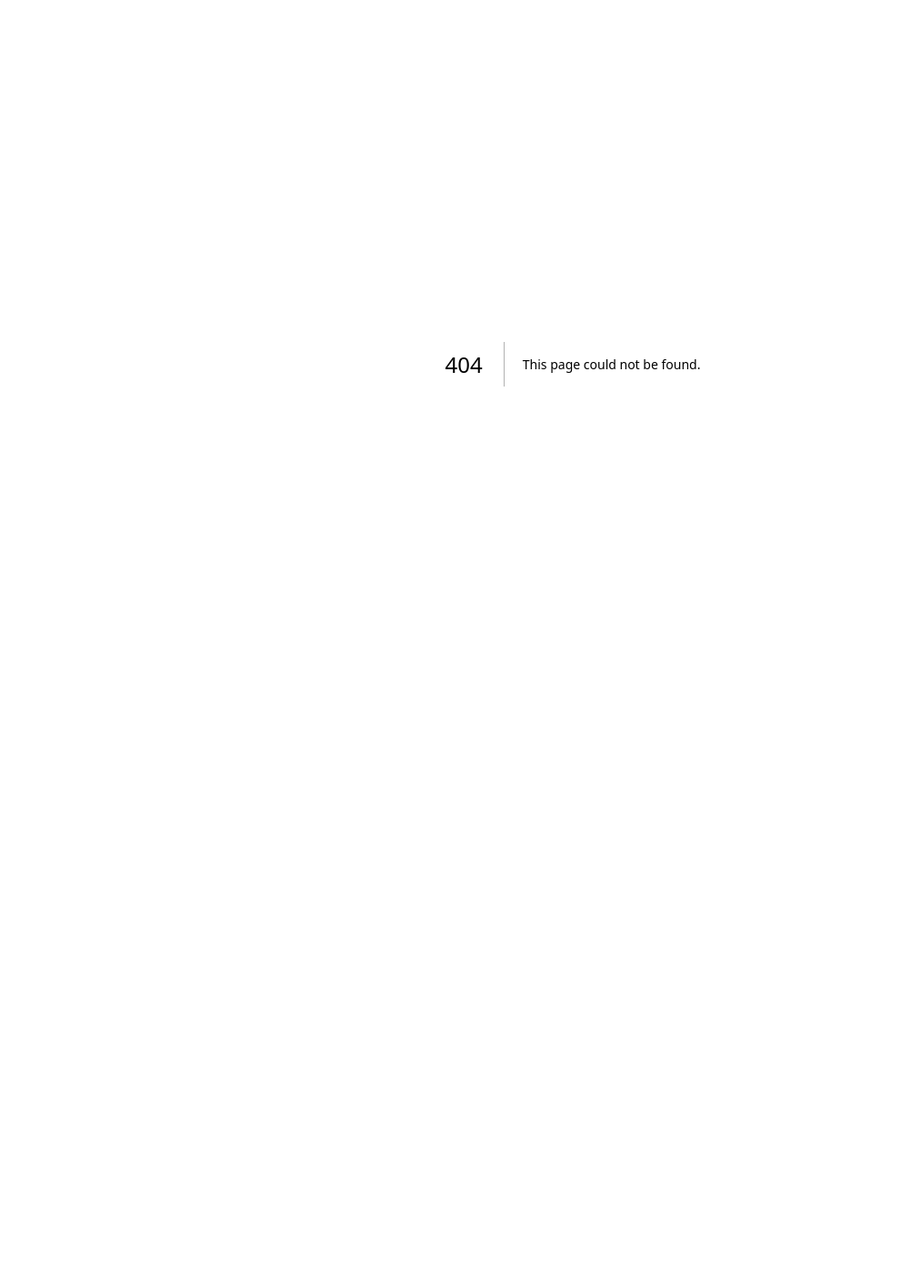
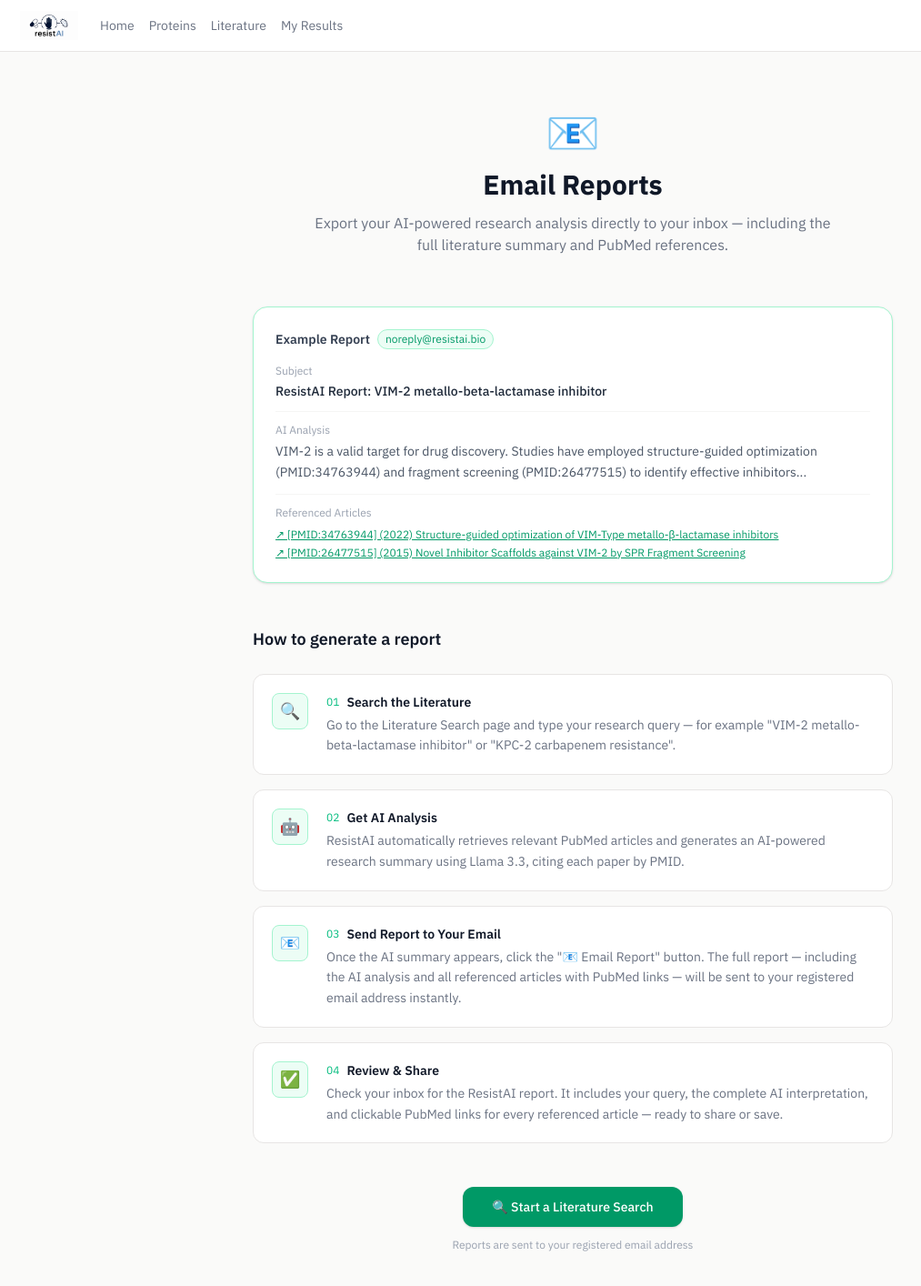
Before and after one commit to kagansaglam/resistai-web, a Next.js app: page /dashboard/report in a window 1280 px wide. Before the commit this address had no page. Shown: the top 1414 px of the page at 91% size, without its empty margins (10-1023 px from the left). Before the commit the page ends 800 px from the top, so only its background shows below. Built offline with nearby package versions, Linux system fonts and the light colour scheme.

Commit message:
feat: add email report page + activate homepage link

```diff
--- /dev/null
+++ b/app/dashboard/report/page.js
@@ -0,0 +1,119 @@
+'use client'
+import Link from 'next/link'
+import { useRouter } from 'next/navigation'
+
+const steps = [
+  {
+    number: '01',
+    title: 'Search the Literature',
+    description: 'Go to the Literature Search page and type your research query — for example "VIM-2 metallo-beta-lactamase inhibitor" or "KPC-2 carbapenem resistance".',
+    icon: '🔍',
+  },
+  {
+    number: '02',
+    title: 'Get AI Analysis',
+    description: 'ResistAI automatically retrieves relevant PubMed articles and generates an AI-powered research summary using Llama 3.3, citing each paper by PMID.',
+    icon: '🤖',
+  },
+  {
+    number: '03',
+    title: 'Send Report to Your Email',
+    description: 'Once the AI summary appears, click the "📧 Email Report" button. The full report — including the AI analysis and all referenced articles with PubMed links — will be sent to your registered email address instantly.',
+    icon: '📧',
+  },
+  {
+    number: '04',
+    title: 'Review & Share',
+    description: 'Check your inbox for the ResistAI report. It includes your query, the complete AI interpretation, and clickable PubMed links for every referenced article — ready to share or save.',
+    icon: '✅',
+  },
+]
+
+export default function ReportPage() {
+  const router = useRouter()
+
+  return (
+    <div className="min-h-screen bg-stone-50">
+      {/* Nav */}
+      <nav className="bg-white border-b border-stone-200 px-8 py-3 flex items-center justify-between">
+        <div className="flex items-center gap-6">
+          <Link href="/" className="flex items-center gap-2">
+            <img src="/logo.png" alt="ResistAI" className="h-8 w-auto" />
+          </Link>
+          <div className="flex gap-4 text-sm text-gray-500">
+            <Link href="/" className="hover:text-gray-900 transition">Home</Link>
+            <Link href="/dashboard" className="hover:text-gray-900 transition">Proteins</Link>
+            <Link href="/dashboard/search" className="hover:text-gray-900 transition">Literature</Link>
+            <Link href="/dashboard/results" className="hover:text-gray-900 transition">My Results</Link>
+          </div>
+        </div>
+      </nav>
+
+      <div className="max-w-3xl mx-auto px-8 py-16">
+        {/* Header */}
+        <div className="text-center mb-14">
+          <span className="text-5xl mb-4 block">📧</span>
+          <h1 className="text-3xl font-bold text-gray-900 mb-3">Email Reports</h1>
+          <p className="text-gray-500 text-base max-w-xl mx-auto">
+            Export your AI-powered research analysis directly to your inbox — including the full literature summary and PubMed references.
+          </p>
+        </div>
+
+        {/* Example report preview */}
+        <div className="bg-white border border-emerald-200 rounded-2xl p-6 mb-12 shadow-sm">
+          <div className="flex items-center gap-2 mb-4">
+            <span className="text-sm font-semibold text-gray-700">Example Report</span>
+            <span className="text-xs text-emerald-600 bg-emerald-50 px-2 py-0.5 rounded-full border border-emerald-200">noreply@resistai.bio</span>
+          </div>
+          <div className="space-y-3">
+            <div>
+              <p className="text-xs text-gray-400 mb-1">Subject</p>
+              <p className="text-sm font-medium text-gray-800">ResistAI Report: VIM-2 metallo-beta-lactamase inhibitor</p>
+            </div>
+            <div className="border-t border-stone-100 pt-3">
+              <p className="text-xs text-gray-400 mb-1">AI Analysis</p>
+              <p className="text-sm text-gray-600 leading-relaxed">VIM-2 is a valid target for drug discovery. Studies have employed structure-guided optimization (PMID:34763944) and fragment screening (PMID:26477515) to identify effective inhibitors...</p>
+            </div>
+            <div className="border-t border-stone-100 pt-3">
+              <p className="text-xs text-gray-400 mb-2">Referenced Articles</p>
+              <ul className="space-y-1">
+                <li className="text-xs text-emerald-600 underline">↗ [PMID:34763944] (2022) Structure-guided optimization of VIM-Type metallo-β-lactamase inhibitors</li>
+                <li className="text-xs text-emerald-600 underline">↗ [PMID:26477515] (2015) Novel Inhibitor Scaffolds against VIM-2 by SPR Fragment Screening</li>
+              </ul>
+            </div>
+          </div>
+        </div>
+
+        {/* Steps */}
+        <h2 className="text-lg font-semibold text-gray-900 mb-6">How to generate a report</h2>
+        <div className="space-y-4 mb-12">
+          {steps.map((step) => (
+            <div key={step.number} className="flex gap-5 bg-white border border-stone-200 rounded-xl p-5">
+              <div className="shrink-0 w-10 h-10 bg-emerald-50 border border-emerald-200 rounded-lg flex items-center justify-center text-lg">
+                {step.icon}
+              </div>
+              <div>
+                <div className="flex items-center gap-2 mb-1">
+                  <span className="text-xs font-mono text-emerald-500">{step.number}</span>
+                  <h3 className="text-sm font-semibold text-gray-900">{step.title}</h3>
+                </div>
+                <p className="text-sm text-gray-500 leading-relaxed">{step.description}</p>
+              </div>
+            </div>
+          ))}
+        </div>
+
+        {/* CTA */}
+        <div className="text-center">
+          <Link
+            href="/dashboard/search"
+            className="inline-flex items-center gap-2 px-8 py-3 bg-emerald-600 hover:bg-emerald-500 text-white font-medium rounded-xl transition text-sm shadow-sm"
+          >
+            🔍 Start a Literature Search
+          </Link>
+          <p className="text-xs text-gray-400 mt-3">Reports are sent to your registered email address</p>
+        </div>
+      </div>
+    </div>
+  )
+}
--- a/app/page.tsx
+++ b/app/page.tsx
@@ -52,7 +52,7 @@
             { icon: "🤖", title: "AI Research Assistant", desc: "Ask questions grounded in 2,508 PubMed articles via RAG + Llama 3.3.", href: "/dashboard/search" },
             { icon: "⚡", title: "Nextflow Pipeline", desc: "Reproducible DSL2 pipeline. Runs locally, on Docker, SLURM, or LSF.", href: "https://github.com/kagansaglam/resistai" },
             { icon: "🗄️", title: "PostgreSQL Backend", desc: "All results persisted to a relational database with GFF3 export.", href: "https://github.com/kagansaglam/resistai-api" },
-            { icon: "📧", title: "Email Reports", desc: "Export and email your analysis results as a PDF report. Coming soon.", href: null },
+            { icon: "📧", title: "Email Reports", desc: "Export and email your analysis results directly to your inbox.", href: "/dashboard/report" },
           ].map((f) => (
             f.href ? (
 <Link key={f.title} href={f.href} className="p-6 border border-stone-200 bg-white rounded-xl hover:border-emerald-300 hover:shadow-sm transition block">
```
